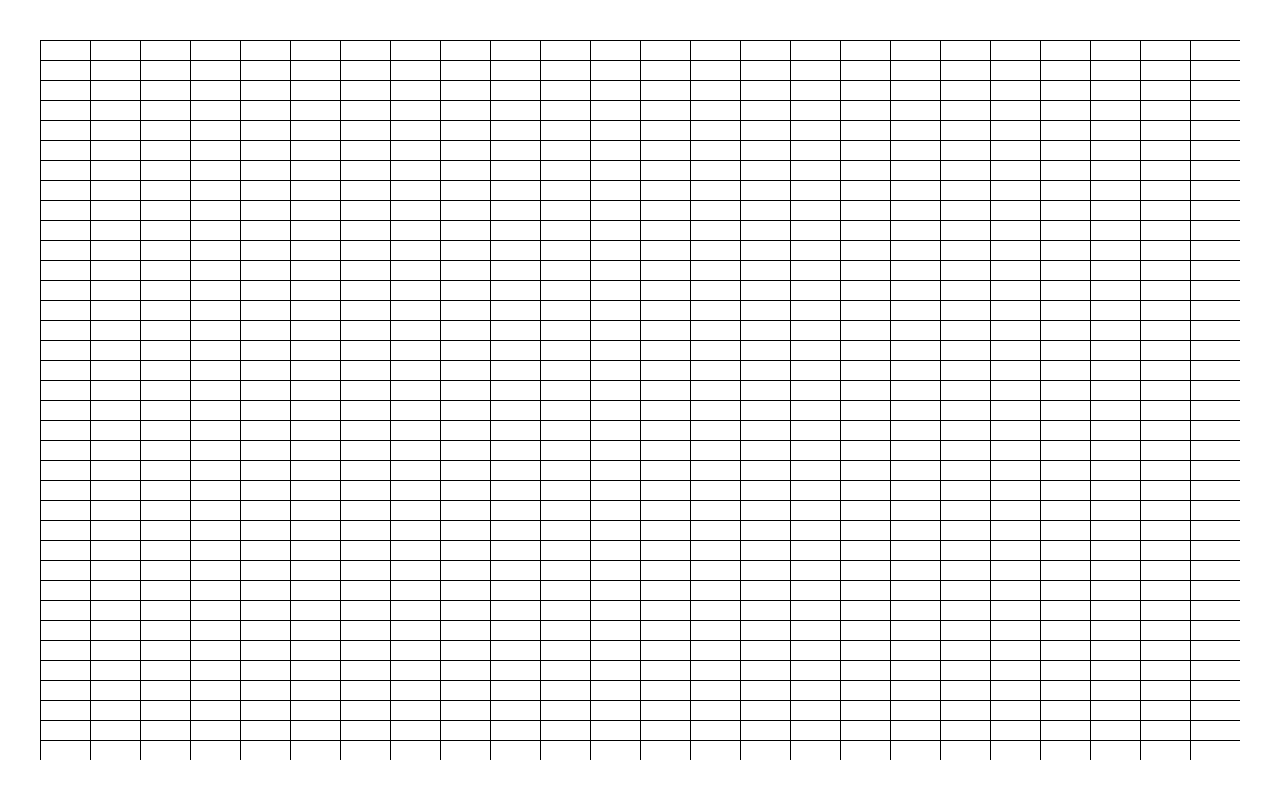
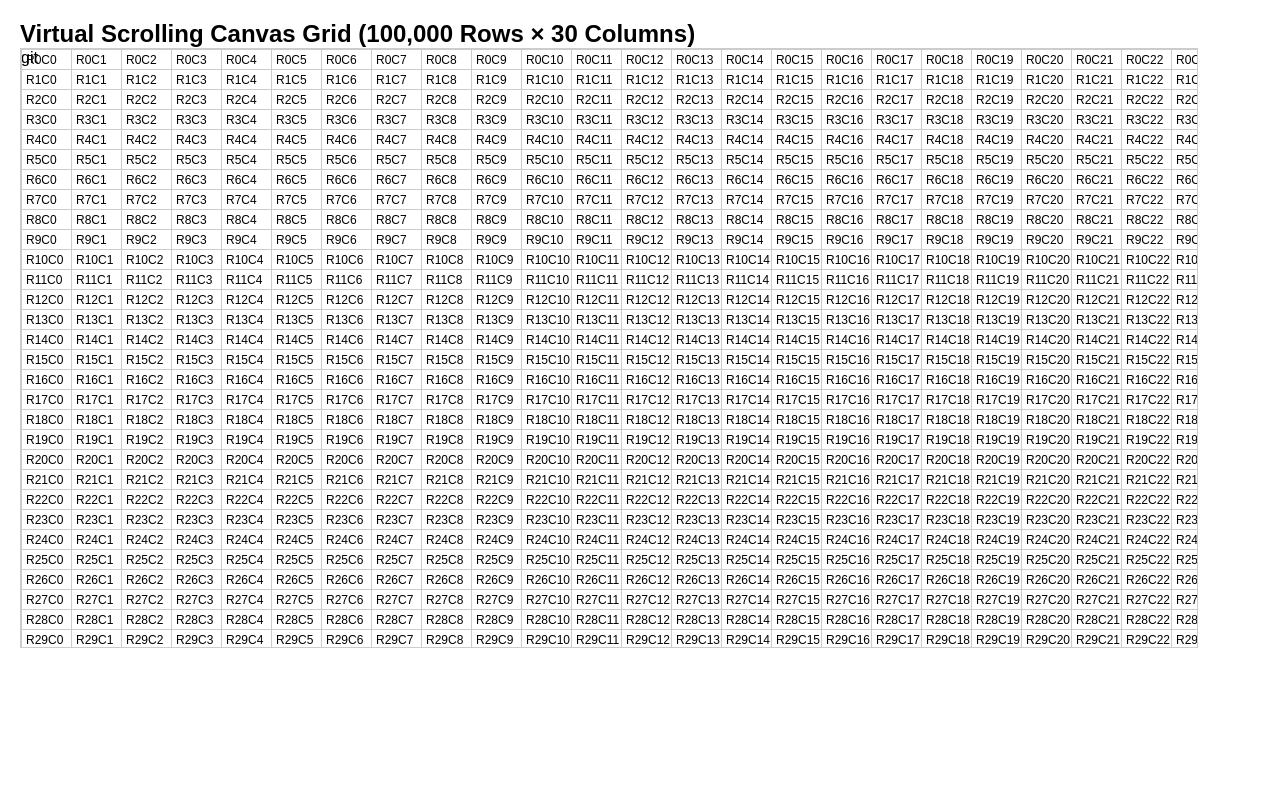
Before and after one commit to Kamlesh-Zeuslearning/Training, a plain HTML site: page Task-8/V2.0/index.html in a window 1280 px wide. Drawn offline with Linux system fonts and the light colour scheme.

Commit message:
infinite scroll : horizontal and vertical

```diff
--- a/Task-8/V2.0/index.html
+++ b/Task-8/V2.0/index.html
@@ -7,8 +7,11 @@
     <title>Sheet</title>
 </head>
 <body>
-    <div id="container" class="container">
+<h2>Virtual Scrolling Canvas Grid (100,000 Rows × 30 Columns)</h2>
 
+    <div id="scrollContainer">git
+        <div id="fakeContent"></div>  <!-- Fake height for scrolling -->
+        <div id="container" class="container"></div> <!-- Canvas lives here -->
     </div>
 
     <script src="script.js"></script>
--- a/Task-8/V2.0/script.js
+++ b/Task-8/V2.0/script.js
@@ -1,78 +1,97 @@
-let cellWidth = 50;
-let cellHeight = 20;
+// Configuration
+const cellWidth = 50;
+const cellHeight = 20;
 
-let canvasWidth = (cellWidth * 30);
-let canvasHeight = (cellHeight * 30);
+const totalRows = 100000;
+const totalCols = 1000;
 
-function createCanvas(id, width, height) {
+const visibleRows = 30;
+const visibleCols = 30;
+
+const canvasWidth = cellWidth * visibleCols;
+const canvasHeight = cellHeight * visibleRows;
+
+// Create canvas
+function setupCanvas() {
     const canvas = document.createElement("canvas");
-    canvas.id = id;
-    canvas.width = width;
-    canvas.height = height;
+    const dpr = window.devicePixelRatio || 1;
+    canvas.width = canvasWidth * dpr;
+    canvas.height = canvasHeight * dpr;
 
-    const container = document.getElementById("container");
-    container.appendChild(canvas);
+    canvas.style.width = canvasWidth + "px";
+    canvas.style.height = canvasHeight + "px";
 
-    ctx = resizeCanvasForDPR(canvas, width, height);
-
-    ctx.beginPath();
-    ctx.lineWidth = 1;
-    drawGrid(ctx);
-}
-
-
-// Function to create multiple canvases
-function createMultipleCanvases(numCanvases) {
-    const width = canvasWidth;
-    const height = canvasHeight;
-
-    for (let i = 1; i <= numCanvases; i++) {
-        createCanvas(`canvas_${i}`, width, height);
-    }
-
-}
-
-createMultipleCanvases(11)//FOR ~100000 ROWS; IN 1 canvas = 30 rows
-
-function drawGrid(ctx) {
-    // draw col
-    for (let i = 0; i <= 30; i++) {
-        ctx.moveTo((i * cellWidth)+0.5, 0);
-        ctx.lineTo((i * cellWidth)+0.5, cellHeight * 30);
-    }
-
-    for (let i = 0; i <= 30; i++) {
-        ctx.moveTo(0, (i*cellHeight)+0.5);
-        ctx.lineTo(canvasWidth, (i*cellHeight)+0.5);
-    }
-    // Draw the Path
-    ctx.stroke();
-}
-
-function resizeCanvasForDPR(canvas, width, height) {
-    const dpr = window.devicePixelRatio || 1;
-
-    // Set canvas drawing buffer size (in physical pixels)
-    canvas.width = width * dpr;
-    canvas.height = height * dpr;
-
-    // Set canvas display size (in CSS pixels)
-    canvas.style.width = `${width}px`;
-    canvas.style.height = `${height}px`;
-
-    // Scale the context so drawings scale properly
     const ctx = canvas.getContext("2d");
     ctx.scale(dpr, dpr);
 
-    return ctx;
+    document.getElementById("container").appendChild(canvas);
+    return { canvas, ctx };
 }
 
+const { canvas, ctx } = setupCanvas();
+const scrollContainer = document.getElementById("scrollContainer");
 
+// Draw grid for visible rows
+function drawVisibleGrid(startRow, startCol) {
+    ctx.clearRect(0, 0, canvasWidth, canvasHeight);
 
+    // Draw horizontal lines
+    ctx.beginPath();
+    ctx.strokeStyle = "#ccc";
+    for (let r = 0; r <= visibleRows; r++) {
+        const y = r * cellHeight;
+        ctx.moveTo(0, y + 0.5);
+        ctx.lineTo(canvasWidth, y + 0.5);
+    }
 
-//print cell numbrin
-document.addEventListener("mousedown", (e) => {
-    let col = Math.trunc(e.offsetX / cellWidth);
-    let row = Math.trunc(e.offsetY / cellHeight);
-    console.log(e.clientX, " column: ", col, " ; ", e.clientY, " row: ", row);
+    // Draw vertical lines
+    for (let c = 0; c <= visibleCols; c++) {
+        const x = c * cellWidth;
+        ctx.moveTo(x + 0.5, 0);
+        ctx.lineTo(x + 0.5, canvasHeight);
+    }
+    ctx.stroke();
+
+    // Draw text content
+    ctx.font = "12px Arial";
+    ctx.fillStyle = "#000";
+
+    for (let r = 0; r < visibleRows; r++) {
+        const rowIndex = startRow + r;
+        //   if (rowIndex >= totalRows) break;
+
+        for (let c = 0; c < visibleCols; c++) {
+            const colIndex = startCol + c;
+            if (colIndex >= totalCols) break;
+
+            const text = `R${rowIndex}C${colIndex}`;
+            ctx.fillText(text, c * cellWidth + 5, r * cellHeight + 15);
+        }
+    }
+}
+
+// Scroll handler
+scrollContainer.addEventListener("scroll", () => {
+    const scrollTop = scrollContainer.scrollTop;
+    const scrollLeft = scrollContainer.scrollLeft;
+
+    if(scrollLeft >= 50000){
+        return
+    }
+    console.log(scrollLeft);
+
+    const startRow = Math.floor(scrollTop / cellHeight);
+    const startCol = Math.floor(scrollLeft / cellWidth);
+
+    //calculation for position of canvas while scrolling
+    const canvasTop = startRow * cellHeight;
+    const canvasLeft = startCol * cellWidth;
+
+    canvas.style.top = `${canvasTop}px`; //for setting positon for canvas as it is absolute
+    canvas.style.left = `${canvasLeft}px`;
+
+    drawVisibleGrid(startRow, startCol);
 });
+
+// Initial render
+drawVisibleGrid(0, 0);
--- a/Task-8/V2.0/style.css
+++ b/Task-8/V2.0/style.css
@@ -1,19 +1,30 @@
-*{
+* {
     margin: 0;
     padding: 0;
     box-sizing: border-box;
 }
 
-body{
-    padding: 40px;
+body {
+    padding: 20px;
+    font-family: sans-serif;
 }
 
-.container{
-    height: 90dvh;
+#scrollContainer {
+    width: 95%;
+    height: 600px;
     overflow: auto;
-    line-height: 0;
+    position: relative;
+    border: 1px solid #ccc;
 }
 
-.canvas{
-    overflow: scroll;
+#fakeContent {
+    height: calc(100000 * 20px); /*🚨 2 million pixels tall */
+    width: calc(1000 * 50px);
 }
+
+canvas {
+    position: absolute;
+    top: 0;
+    left: 0;
+    z-index: 10;
+}
```
